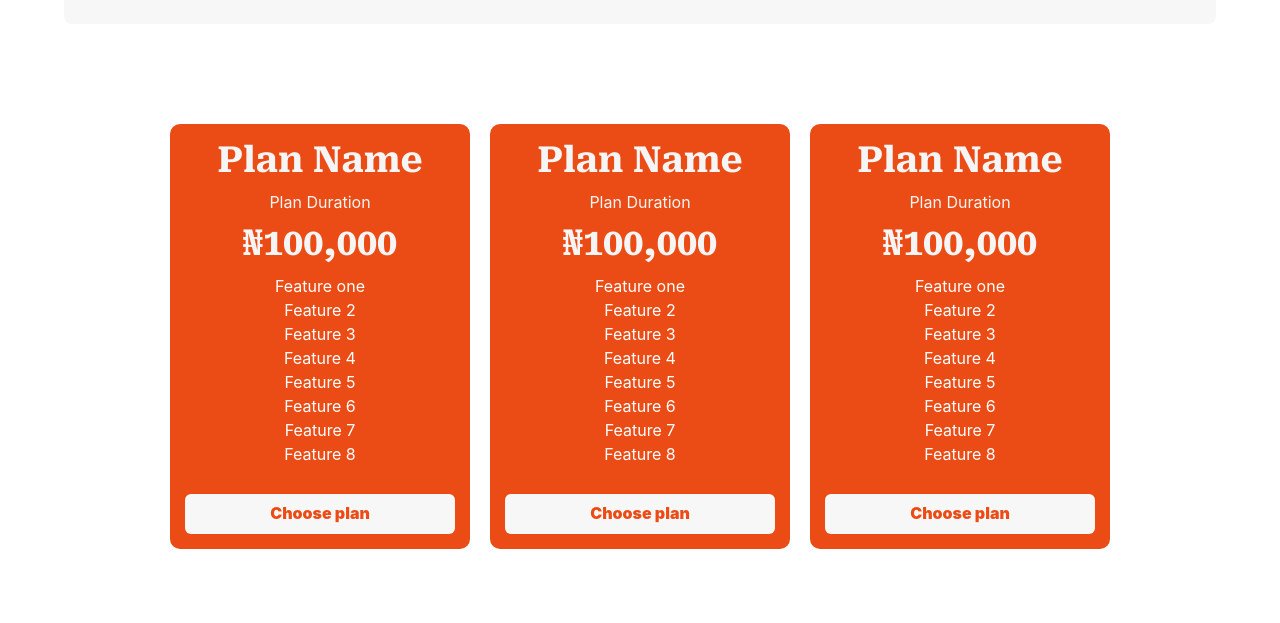
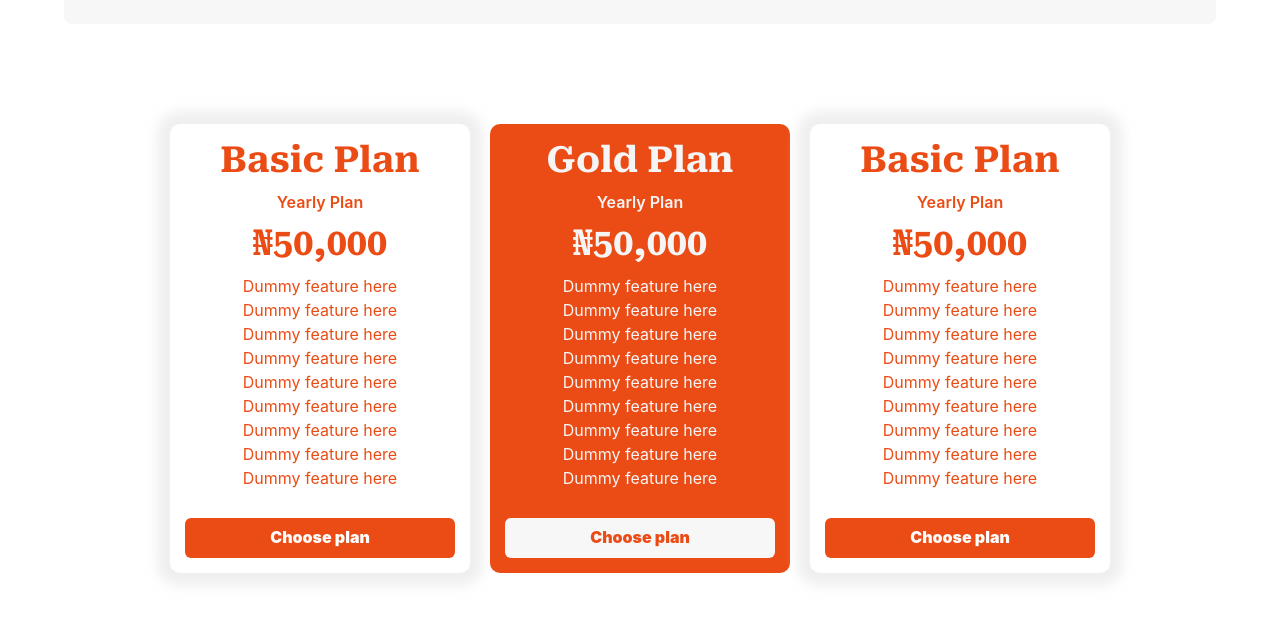
Before and after one commit to oranusi237/Citify-contractors, a React (Create React App) app: page /about in a window 1280 px wide. Shown: the part 1100-1723 px from the top of the page. Built offline with nearby package versions, Linux system fonts and the light colour scheme.

Commit message:
Updating pricing package styles

```diff
--- a/src/Components/Reuseables/Cards/PricingCard.jsx
+++ b/src/Components/Reuseables/Cards/PricingCard.jsx
@@ -1,26 +1,32 @@
 import { Box, Stack, ListItem, List, Heading, Text } from "@chakra-ui/react";
 import CustomSolidButton from "../Solidbutton";
+import { primaryColor } from "../colors";
 
 export default function PricingCard({ planName, planDuration, planPrice, numberOfFeatures, feature1, feature2, feature3, feature4, feature5,
-    feature6, feature7, feature8, feature9, feature10 }) {
+    feature6, feature7, feature8, feature9 }) {
+
+    const goldPlan = typeof (planName) === "string" && planName.toString().toLowerCase().includes("gold")
+
     return (
         <Box>
-            <Stack textAlign="center" borderRadius={10} padding="15px" height="max-content" background="#EB4C15" width="300px">
-                <Heading color="whitesmoke">Plan Name</Heading>
-                <Text color="whitesmoke">Plan Duration</Text>
-                <Heading color="whitesmoke">₦100,000</Heading>
-                <List color="white">
-                    <ListItem>Feature one</ListItem>
-                    <ListItem>Feature 2</ListItem>
-                    <ListItem>Feature 3</ListItem>
-                    <ListItem>Feature 4</ListItem>
-                    <ListItem>Feature 5</ListItem>
-                    <ListItem>Feature 6</ListItem>
-                    <ListItem>Feature 7</ListItem>
-                    <ListItem>Feature 8</ListItem>
+            <Stack margin textAlign="center" borderRadius={10} padding="15px" height="max-content" background={goldPlan ? "#EB4C15" : "white"}
+                boxShadow={goldPlan ? "" : "0px 0px 12px 13px rgba(226,226,226,0.54)"} width="300px" >
+                <Heading color={goldPlan ? "whitesmoke" : primaryColor}>{planName}</Heading>
+                <Text fontWeight={600} color={goldPlan ? "whitesmoke" : primaryColor}>{planDuration}</Text>
+                <Heading color={goldPlan ? "whitesmoke" : primaryColor}>₦{planPrice}</Heading>
+                <List color={goldPlan ? "whitesmoke" : primaryColor}>
+                    <ListItem>{feature1}</ListItem>
+                    <ListItem>{feature2}</ListItem>
+                    <ListItem>{feature3}</ListItem>
+                    <ListItem>{feature4}</ListItem>
+                    <ListItem>{feature5}</ListItem>
+                    <ListItem>{feature6}</ListItem>
+                    <ListItem>{feature7}</ListItem>
+                    <ListItem>{feature8}</ListItem>
+                    <ListItem>{feature9}</ListItem>
                 </List>
-                <CustomSolidButton hoverColor="#ffff" textColor="#EB4C15" buttonColor="#F7F7F7" buttonText={"Choose plan"} />
+                <CustomSolidButton hoverColor={goldPlan && "#ffff"} textColor={goldPlan ? "#EB4C15" : "white"} buttonColor={!goldPlan ? primaryColor : "#F7F7F7"} buttonText={"Choose plan"} />
             </Stack>
-        </Box>
+        </Box >
     )
 }
```
